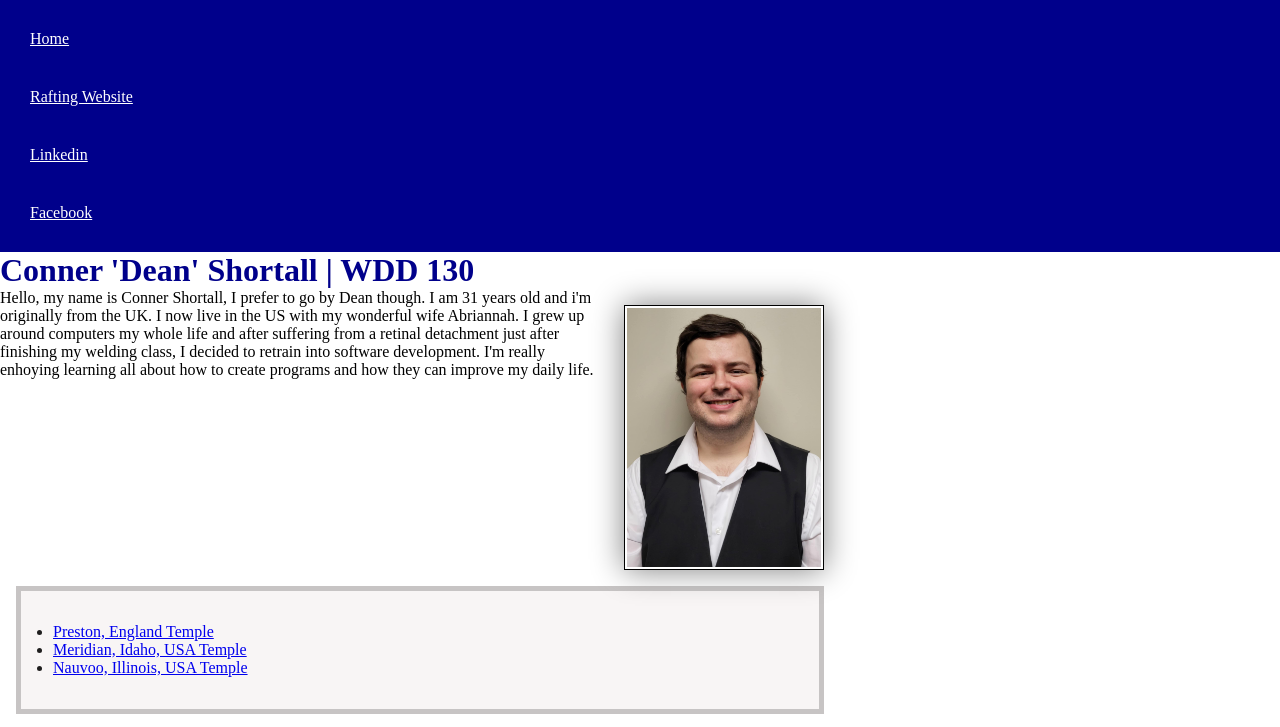
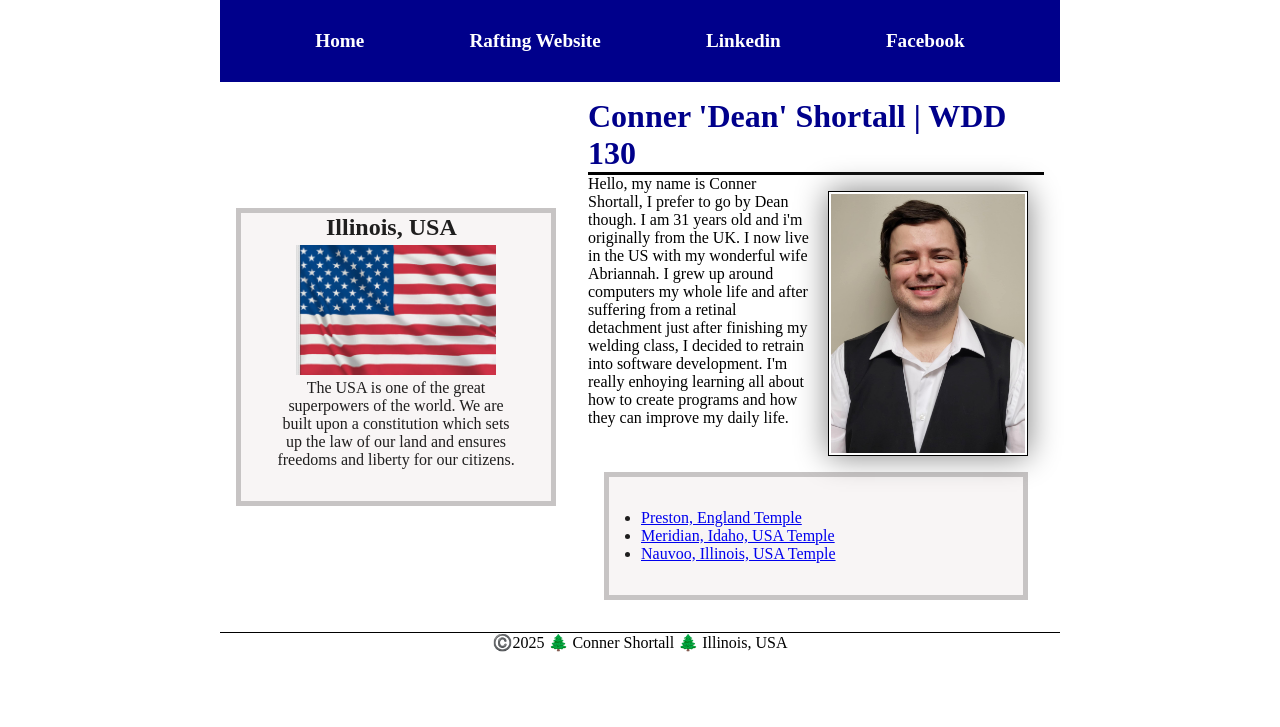
Before and after one commit to Demothrin/wdd130, a plain HTML site: page index.html in a window 1280 px wide. Shown: the top 727 px of the page. Drawn offline with Linux system fonts and the light colour scheme.

Commit message:
updated index with grid and flex stylings

```diff
--- a/index.html
+++ b/index.html
@@ -20,6 +20,7 @@
             <a href="https://www.facebook.com/ConnerShortall">Facebook</a>
         </nav>
     </header>
+    <div class="grid">
     <main>
         <h1>Conner 'Dean' Shortall | WDD 130</h1>
         <img src="images/profile.jpg" alt="Hello, My name is Conner Shortall" width="200">
@@ -46,6 +47,7 @@
             of our land and ensures freedoms and liberty for our citizens.
         </p>
     </aside>
+    </div>
     <footer>
         <p>©️2025 🌲 Conner Shortall 🌲 Illinois, USA</p>
     </footer>
--- a/styles/styles.css
+++ b/styles/styles.css
@@ -11,16 +11,23 @@
 nav {
     background-color: darkblue;
     padding: 10px;
+    display: flex;
+    justify-content: space-evenly;
+    align-items: center;
 }
 
 nav a {
     color: white;
     display: block;
     padding: 20px;
+    text-decoration: none;
+    font-size: 1.2rem;
+    font-weight: 700;
 }
 
 h1 {
     color: darkblue;
+    border-bottom: #000 solid;
 }
 
 main img {
@@ -39,12 +46,16 @@ p {
 
 main {
     max-width: 840px;
+    grid-column: 2/3;
+    margin: 1rem;
 }
 
 aside {
     width: 20rem;
     text-align: center;
     position: relative;;
+    grid-column: 1/2;
+    grid-row: 1/2;
 
 }
 
@@ -74,3 +85,12 @@ footer {
     color: #1f1e1e;
     clear: both;
 }
+header, footer, .grid {
+    max-width: 840px;
+    margin: 0 auto;
+}
+
+.grid {
+    display: grid;
+    align-items: center;
+}
```
